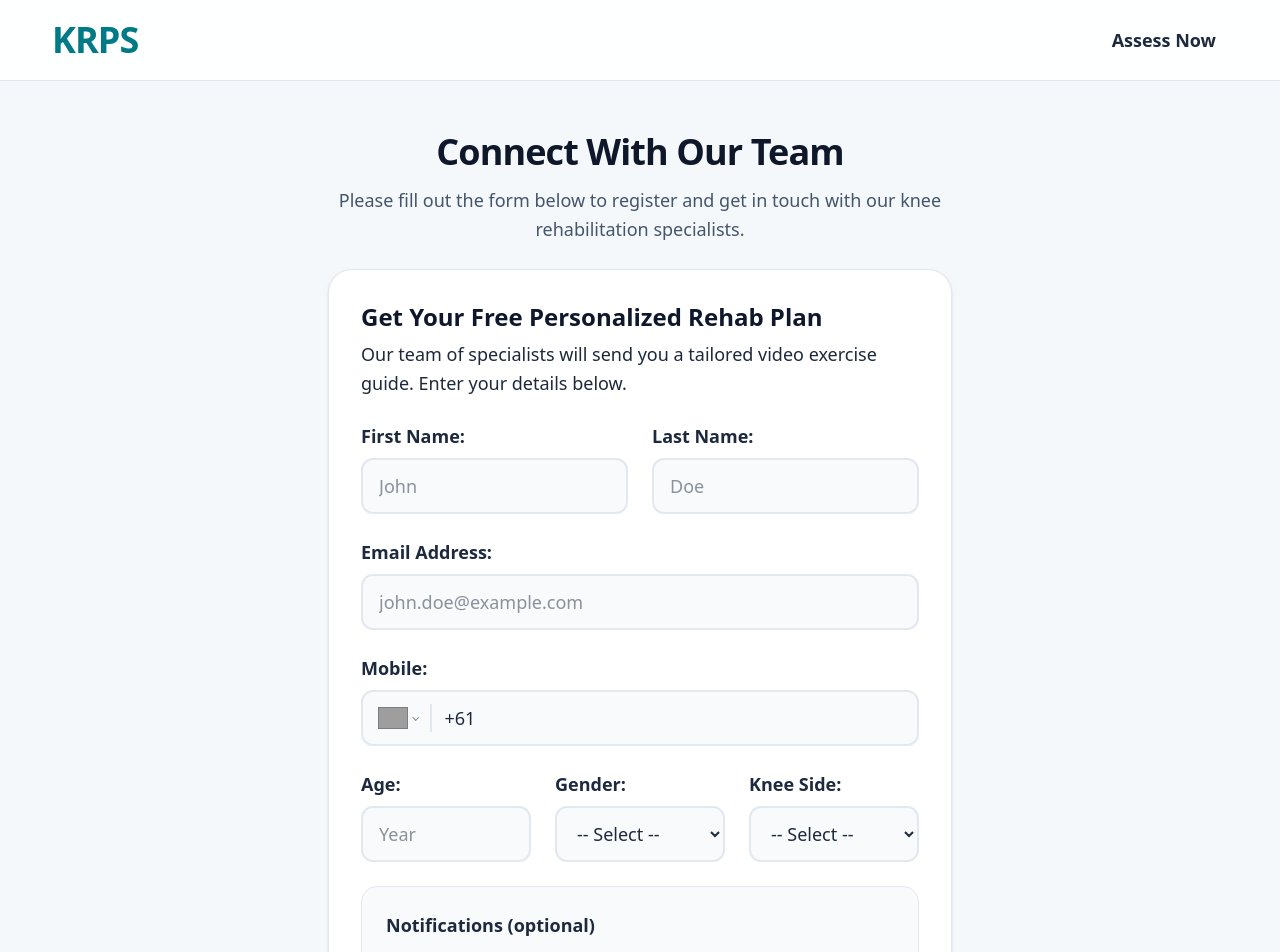
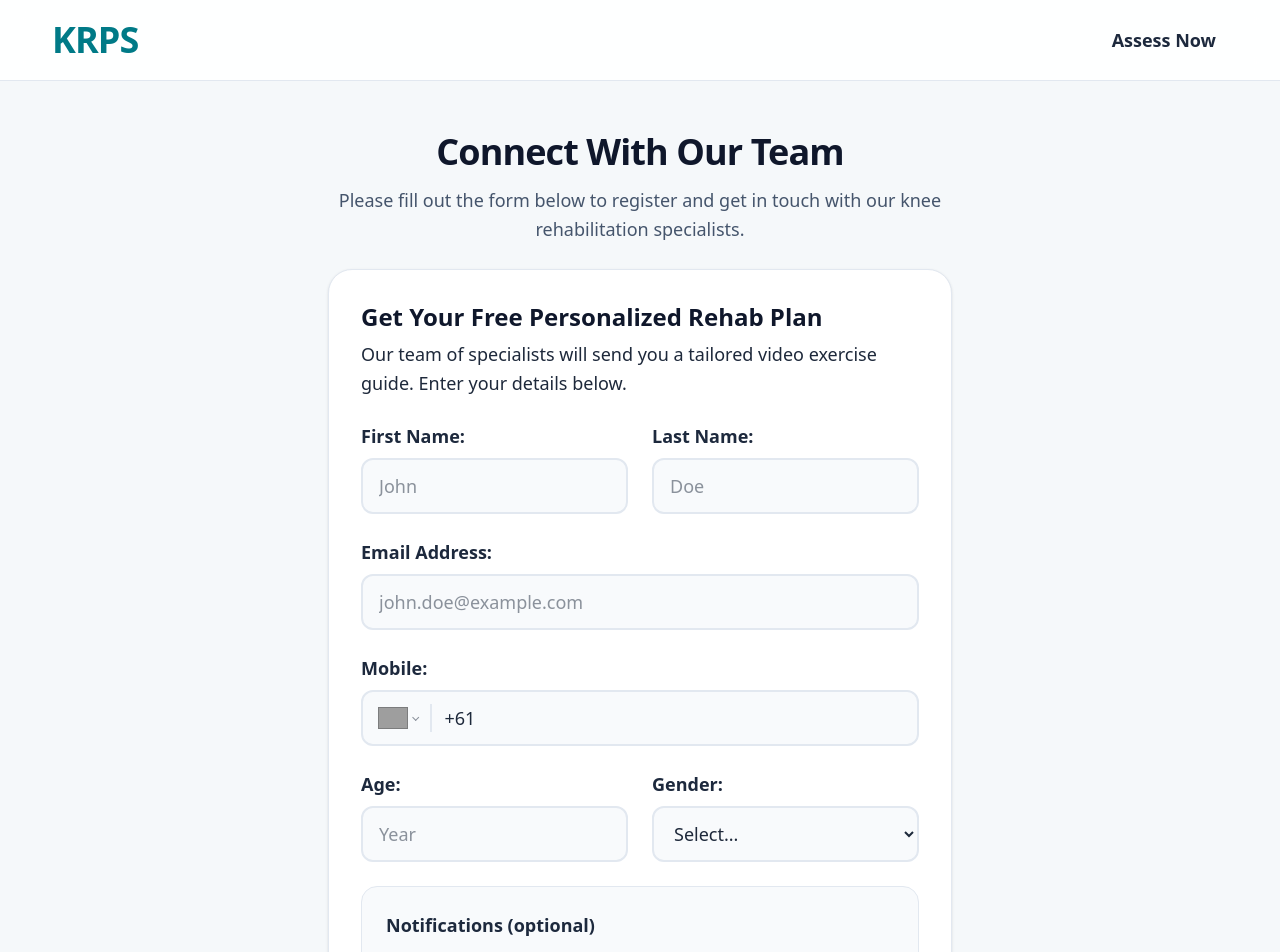
Before and after one commit to MinhTuNguyen02/knee-rehab-program-assess, a Next.js app: page /opt-in in a window 1280 px wide. Shown: the top 952 px of the page. Built offline with nearby package versions, Linux system fonts and the light colour scheme; no server answers; grey boxes are pictures that could not be loaded.

Commit message:
fix ux optinForm

```diff
--- a/src/components/forms/OptInForm.tsx
+++ b/src/components/forms/OptInForm.tsx
@@ -175,7 +175,7 @@ export const OptInForm: React.FC<OptInFormProps> = ({ assessmentId }) => {
           )}
         </div>
 
-        <div className="grid grid-cols-1 md:grid-cols-3 gap-6">
+        <div className={`grid grid-cols-1 ${assessmentId ? 'md:grid-cols-3' : 'md:grid-cols-2'} gap-6`}>
           {/* Age */}
           <div className="space-y-2">
             <label htmlFor="age" className="text-lg font-bold text-slate-800 block">
@@ -214,7 +214,7 @@ export const OptInForm: React.FC<OptInFormProps> = ({ assessmentId }) => {
               className="w-full h-[56px] px-4 py-3 text-lg border-2 border-slate-200 rounded-xl focus:border-[#007a87] focus:ring-2 focus:ring-teal-100 outline-none bg-slate-50 focus:bg-white transition cursor-pointer"
               aria-invalid={errors.gender ? 'true' : 'false'}
             >
-              <option value="">-- Select --</option>
+              <option value="">Select...</option>
               <option value="male">Male</option>
               <option value="female">Female</option>
               <option value="other">Other</option>
@@ -226,7 +226,8 @@ export const OptInForm: React.FC<OptInFormProps> = ({ assessmentId }) => {
             )}
           </div>
 
-          {/* Knee Side */}
+          {/* Knee Side (Only shown if coming from an assessment) */}
+          {assessmentId && (
             <div className="space-y-2">
               <label htmlFor="kneeSide" className="text-lg font-bold text-slate-800 block">
                 Knee Side:
@@ -237,7 +238,7 @@ export const OptInForm: React.FC<OptInFormProps> = ({ assessmentId }) => {
                 className="w-full h-[56px] px-4 py-3 text-lg border-2 border-slate-200 rounded-xl focus:border-[#007a87] focus:ring-2 focus:ring-teal-100 outline-none bg-slate-50 focus:bg-white transition cursor-pointer"
                 aria-invalid={errors.kneeSide ? 'true' : 'false'}
               >
-              <option value="">-- Select --</option>
+                <option value="">Select...</option>
                 <option value="left">Left Knee</option>
                 <option value="right">Right Knee</option>
                 <option value="both">Both Knees</option>
@@ -248,6 +249,7 @@ export const OptInForm: React.FC<OptInFormProps> = ({ assessmentId }) => {
                 </p>
               )}
             </div>
+          )}
         </div>
 
         {/* Notification Preferences */}
```
Lines whose indentation alone changed are shown as unchanged.
